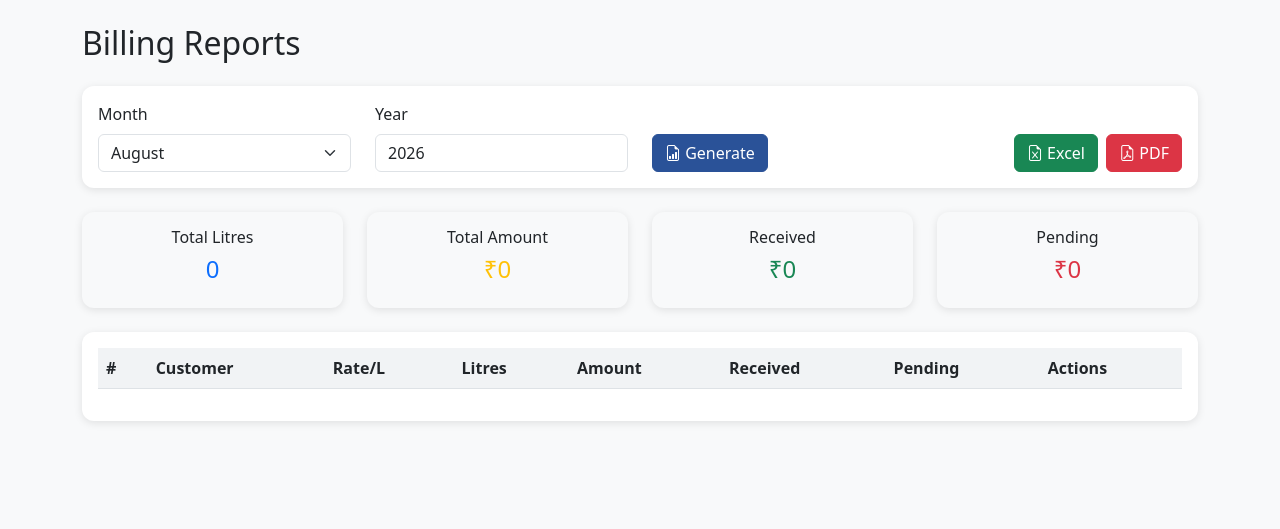
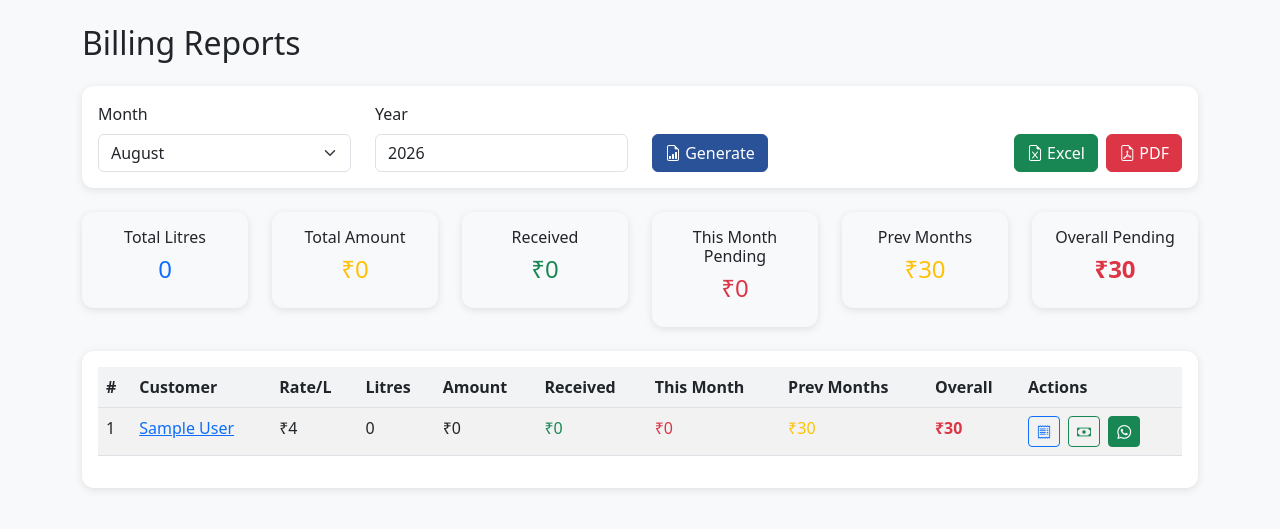
Before and after one commit to creamydelight0808/creamydelight, a Flask app: page /reports in a window 1280 px wide. Shown: the part 60-589 px from the top of the page. Run offline with Flask 3, Linux system fonts and the light colour scheme; a user stored in the database is signed in; tables that the repository leaves empty hold one stand-in row (values such as "Sample post"); data that the repository does not hold is empty; some libraries are stand-ins or nearby versions.

Commit message:
Add overall pending balance: carry forward previous months pending to current month report, show in table/PDF/Excel

```diff
--- a/app.py
+++ b/app.py
@@ -401,6 +401,7 @@
     total_litres_all = 0
     total_amount_all = 0
     total_received_all = 0
+    total_prev_pending_all = 0
 
     for c in customers:
         deliveries = Delivery.query.filter(
@@ -419,20 +420,43 @@
 
         pending = total_amount - int(total_received)
 
-        if total_litres > 0 or total_received > 0:
+        # Calculate previous months' pending (all-time up to but NOT including this month)
+        all_prev_deliveries = Delivery.query.filter(
+            Delivery.customer_id == c.id,
+            Delivery.date < start,
+            Delivery.quantity_litres > 0
+        ).all()
+        prev_total_litres = round(sum(d.quantity_litres for d in all_prev_deliveries), 2)
+        prev_total_amount = math.ceil(prev_total_litres * c.rate_per_litre)
+
+        all_prev_payments = Payment.query.filter(
+            Payment.customer_id == c.id,
+            ((Payment.year < year) | ((Payment.year == year) & (Payment.month < month)))
+        ).all()
+        prev_total_received = sum(p.amount for p in all_prev_payments)
+        prev_pending = prev_total_amount - int(prev_total_received)
+        if prev_pending < 0:
+            prev_pending = 0
+
+        overall_pending = prev_pending + pending
+
+        if total_litres > 0 or total_received > 0 or prev_pending > 0:
             report.append({
                 'customer_id': c.id,
                 'customer_name': c.name,
                 'rate_per_litre': c.rate_per_litre,
                 'total_litres': total_litres,
                 'total_amount': total_amount,
-                'received_payment': total_received,
-                'pending_payment': pending
+                'received_payment': int(total_received),
+                'pending_payment': pending,
+                'prev_pending': prev_pending,
+                'overall_pending': overall_pending
             })
 
             total_litres_all += total_litres
             total_amount_all += total_amount
             total_received_all += total_received
+            total_prev_pending_all += prev_pending
 
     return jsonify({
         'month': month,
@@ -442,7 +466,9 @@
             'total_litres': round(total_litres_all, 2),
             'total_amount': math.ceil(total_amount_all),
             'total_received': int(total_received_all),
-            'total_pending': math.ceil(total_amount_all) - int(total_received_all)
+            'total_pending': math.ceil(total_amount_all) - int(total_received_all),
+            'total_prev_pending': total_prev_pending_all,
+            'total_overall_pending': total_prev_pending_all + math.ceil(total_amount_all) - int(total_received_all)
         }
     })
 
@@ -541,13 +567,13 @@
     )
 
     # Title
-    ws.merge_cells('A1:G1')
+    ws.merge_cells('A1:I1')
     ws['A1'] = f"Creamy Delight - Monthly Bill Report ({month_names[month-1]} {year})"
     ws['A1'].font = title_font
     ws['A1'].alignment = Alignment(horizontal='center')
 
     # Headers
-    headers = ['#', 'Customer', 'Rate/L', 'Litres', 'Amount (₹)', 'Received (₹)', 'Pending (₹)']
+    headers = ['#', 'Customer', 'Rate/L', 'Litres', 'Amount (₹)', 'Received (₹)', 'This Month (₹)', 'Prev Months (₹)', 'Overall (₹)']
     for col, header in enumerate(headers, 1):
         cell = ws.cell(row=3, column=col, value=header)
         cell.font = header_font_white
@@ -561,6 +587,7 @@
     total_litres_all = 0
     total_amount_all = 0
     total_received_all = 0
+    total_prev_pending_all = 0
 
     for c in customers:
         deliveries = Delivery.query.filter(
@@ -578,7 +605,27 @@
         total_received = sum(p.amount for p in payments)
         pending = total_amount - int(total_received)
 
-        if total_litres > 0 or total_received > 0:
+        # Previous months pending
+        all_prev_deliveries = Delivery.query.filter(
+            Delivery.customer_id == c.id,
+            Delivery.date < start,
+            Delivery.quantity_litres > 0
+        ).all()
+        prev_total_litres = round(sum(d.quantity_litres for d in all_prev_deliveries), 2)
+        prev_total_amount = math.ceil(prev_total_litres * c.rate_per_litre)
+
+        all_prev_payments = Payment.query.filter(
+            Payment.customer_id == c.id,
+            ((Payment.year < year) | ((Payment.year == year) & (Payment.month < month)))
+        ).all()
+        prev_total_received = sum(p.amount for p in all_prev_payments)
+        prev_pending = prev_total_amount - int(prev_total_received)
+        if prev_pending < 0:
+            prev_pending = 0
+
+        overall_pending = prev_pending + pending
+
+        if total_litres > 0 or total_received > 0 or prev_pending > 0:
             ws.cell(row=row_num, column=1, value=row_num - 3).border = thin_border
             ws.cell(row=row_num, column=2, value=c.name).border = thin_border
             ws.cell(row=row_num, column=3, value=c.rate_per_litre).border = thin_border
@@ -586,11 +633,14 @@
             ws.cell(row=row_num, column=5, value=total_amount).border = thin_border
             ws.cell(row=row_num, column=6, value=int(total_received)).border = thin_border
             ws.cell(row=row_num, column=7, value=pending).border = thin_border
+            ws.cell(row=row_num, column=8, value=prev_pending).border = thin_border
+            ws.cell(row=row_num, column=9, value=overall_pending).border = thin_border
             row_num += 1
 
             total_litres_all += total_litres
             total_amount_all += total_amount
             total_received_all += total_received
+            total_prev_pending_all += prev_pending
 
     # Summary row
     row_num += 1
@@ -599,6 +649,8 @@
     ws.cell(row=row_num, column=5, value=math.ceil(total_amount_all)).font = header_font
     ws.cell(row=row_num, column=6, value=int(total_received_all)).font = header_font
     ws.cell(row=row_num, column=7, value=math.ceil(total_amount_all) - int(total_received_all)).font = header_font
+    ws.cell(row=row_num, column=8, value=total_prev_pending_all).font = header_font
+    ws.cell(row=row_num, column=9, value=total_prev_pending_all + math.ceil(total_amount_all) - int(total_received_all)).font = header_font
 
     # Auto-adjust column widths
     for col in ws.columns:
--- a/templates/reports.html
+++ b/templates/reports.html
@@ -37,28 +37,40 @@
 
 <!-- Summary Cards -->
 <div class="row mb-4" id="summaryCards" style="display:none;">
-    <div class="col-md-3">
+    <div class="col-md-2">
         <div class="card stat-card text-center p-3 bg-light">
             <h6>Total Litres</h6>
             <h4 id="rptTotalLitres" class="text-primary">0</h4>
         </div>
     </div>
-    <div class="col-md-3">
+    <div class="col-md-2">
         <div class="card stat-card text-center p-3 bg-light">
             <h6>Total Amount</h6>
             <h4 id="rptTotalAmount" class="text-warning">&#8377;0</h4>
         </div>
     </div>
-    <div class="col-md-3">
+    <div class="col-md-2">
         <div class="card stat-card text-center p-3 bg-light">
             <h6>Received</h6>
             <h4 id="rptReceived" class="text-success">&#8377;0</h4>
         </div>
     </div>
-    <div class="col-md-3">
+    <div class="col-md-2">
         <div class="card stat-card text-center p-3 bg-light">
-            <h6>Pending</h6>
+            <h6>This Month Pending</h6>
             <h4 id="rptPending" class="text-danger">&#8377;0</h4>
+        </div>
+    </div>
+    <div class="col-md-2">
+        <div class="card stat-card text-center p-3 bg-light">
+            <h6>Prev Months</h6>
+            <h4 id="rptPrevPending" class="text-warning">&#8377;0</h4>
+        </div>
+    </div>
+    <div class="col-md-2">
+        <div class="card stat-card text-center p-3 bg-light">
+            <h6>Overall Pending</h6>
+            <h4 id="rptOverallPending" class="text-danger fw-bold">&#8377;0</h4>
         </div>
     </div>
 </div>
@@ -69,7 +81,7 @@
         <thead>
             <tr>
                 <th>#</th><th>Customer</th><th>Rate/L</th><th>Litres</th>
-                <th>Amount</th><th>Received</th><th>Pending</th><th>Actions</th>
+                <th>Amount</th><th>Received</th><th>This Month</th><th>Prev Months</th><th>Overall</th><th>Actions</th>
             </tr>
         </thead>
         <tbody id="reportTable"></tbody>
@@ -120,6 +132,8 @@
     document.getElementById('rptTotalAmount').textContent = '\u20B9' + reportData.summary.total_amount;
     document.getElementById('rptReceived').textContent = '\u20B9' + reportData.summary.total_received;
     document.getElementById('rptPending').textContent = '\u20B9' + reportData.summary.total_pending;
+    document.getElementById('rptPrevPending').textContent = '\u20B9' + reportData.summary.total_prev_pending;
+    document.getElementById('rptOverallPending').textContent = '\u20B9' + reportData.summary.total_overall_pending;
 
     const tbody = document.getElementById('reportTable');
     tbody.innerHTML = reportData.customers.map((c, i) => `
@@ -131,17 +145,19 @@
             <td>\u20B9${c.total_amount}</td>
             <td class="text-success">\u20B9${c.received_payment}</td>
             <td class="text-danger">\u20B9${c.pending_payment}</td>
+            <td class="text-warning">\u20B9${c.prev_pending}</td>
+            <td class="fw-bold text-danger">\u20B9${c.overall_pending}</td>
             <td>
                 <button class="btn btn-sm btn-outline-primary me-1" title="View Bill"
                     onclick="viewCustomerBill(${c.customer_id})">
                     <i class="bi bi-receipt"></i>
                 </button>
                 <button class="btn btn-sm btn-outline-success me-1" title="Record Payment"
-                    onclick="recordPayment(${c.customer_id}, '${c.customer_name}', ${c.pending_payment}, ${month}, ${year})">
+                    onclick="recordPayment(${c.customer_id}, '${c.customer_name}', ${c.overall_pending}, ${month}, ${year})">
                     <i class="bi bi-cash"></i>
                 </button>
                 <button class="btn btn-sm btn-success" title="Send WhatsApp"
-                    onclick="sendWhatsApp(${c.customer_id}, '${c.customer_name}', ${c.total_litres}, ${c.total_amount}, ${c.received_payment}, ${c.pending_payment})">
+                    onclick="sendWhatsApp(${c.customer_id}, '${c.customer_name}', ${c.total_litres}, ${c.total_amount}, ${c.received_payment}, ${c.overall_pending})">
                     <i class="bi bi-whatsapp"></i>
                 </button>
             </td>
@@ -186,16 +202,18 @@
         c.total_litres,
         c.total_amount,
         c.received_payment,
-        c.pending_payment
+        c.pending_payment,
+        c.prev_pending,
+        c.overall_pending
     ]);
 
     doc.autoTable({
         startY: 35,
-        head: [['#', 'Customer', 'Rate/L', 'Litres', 'Amount', 'Received', 'Pending']],
+        head: [['#', 'Customer', 'Rate/L', 'Litres', 'Amount', 'Received', 'This Month', 'Prev', 'Overall']],
         body: rows,
         theme: 'grid',
         headStyles: { fillColor: [42, 82, 152] },
-        styles: { fontSize: 9 }
+        styles: { fontSize: 8 }
     });
 
     doc.save(`Creamy_Delight_${monthNames[month-1]}_${year}.pdf`);
```
